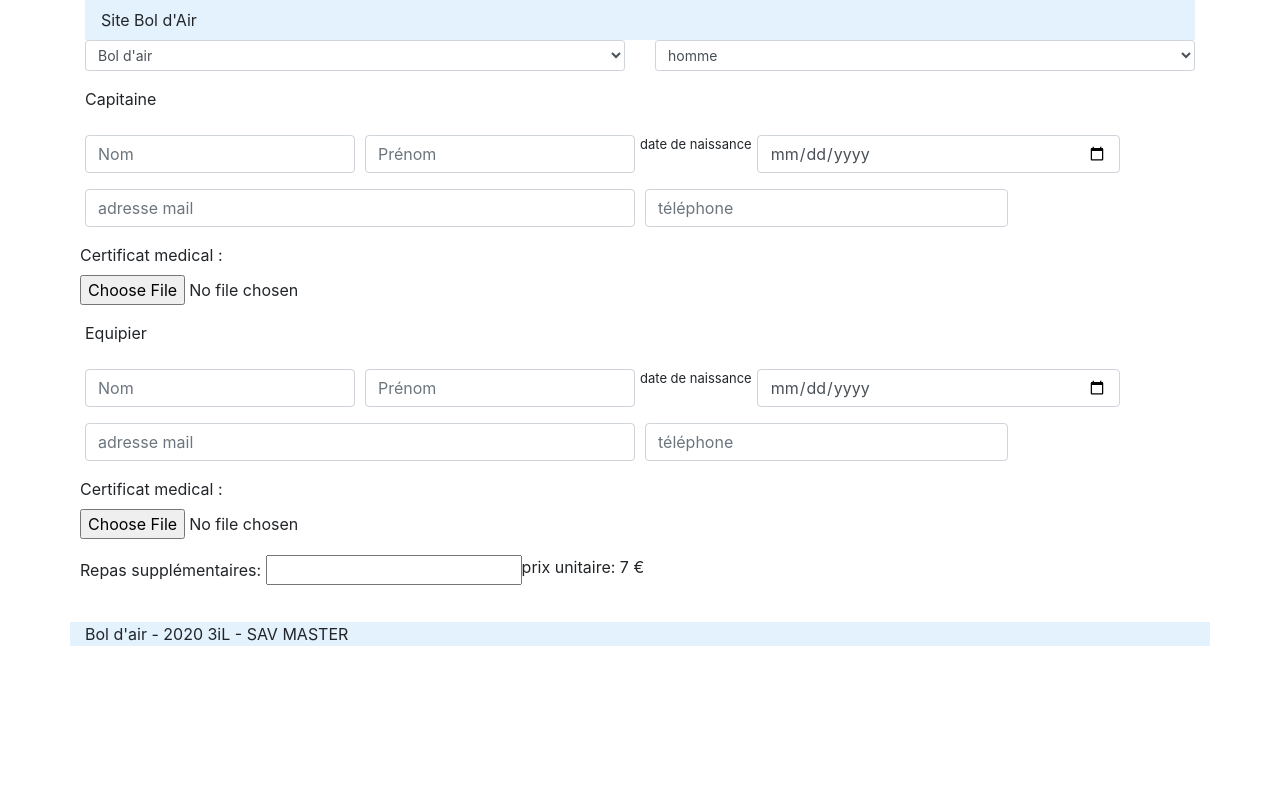
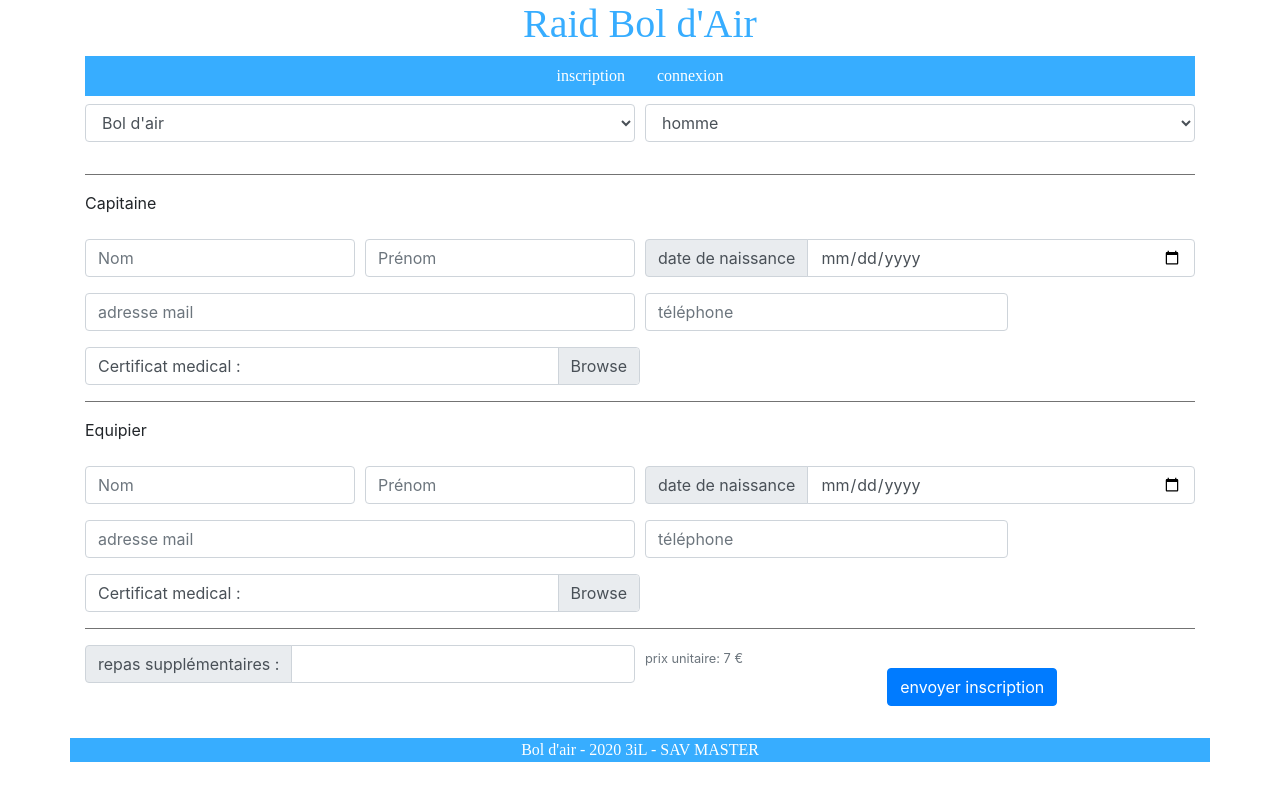
Before and after one commit to g11-sav-master/projet_web, a PHP site: page /index.php?action=inscription in a window 1280 px wide. Run offline with PHP 8.4, Linux system fonts and the light colour scheme.

Commit message:
mise en forme formulaire inscription

```diff
--- a/form_inscri.php.html
+++ b/form_inscri.php.html
@@ -1,17 +1,18 @@
 <div class="container">
     <form method="post" action="inscription">
-        <div class="form-group ">
-            <div class="row">
-                <div class="col-sm">
-                <select class="form-control form-control-sm">
+            <div class="form-row">
+                <div class="form-group col-md-6">
+                    <label></label>
+                    <select class="form-control">
                     <option>Bol d'air</option>
                     <option>Mini Bol d'air</option>
                     <option>Bol d'eau</option>
                     <option>Mini Bol d'eau</option>
                 </select>
                 </div>
-                <div class="col-sm">
-                    <select class="form-control form-control-sm">
+                <div class="form-group col-md-6">
+                    <label></label>
+                    <select class="form-control ">
                         <option> homme </option>
                         <option> femme </option>
                         <option> mixte </option>
@@ -19,7 +20,7 @@
                         </select>
                 </div>
             </div>
-        </div>
+        <hr noshade>
         <div class="form-group">
                 <label> Capitaine </label>
         </div>
@@ -30,9 +31,13 @@
             <div class="form-group col-md-3">
                 <input type="text" class="form-control" id="prenomC" name="prenomC" placeholder="Prénom">
             </div>
-                <label style="font-size: small">date de naissance</label>
-            <div class="form-group col-md-4">
-                <input type="date" class="form-control" id="dateC" name="dateC" placeholder="date">
+            <div class="input-group col-md-6">
+                <div class="input-group mb-3">
+                    <div class="input-group-prepend">
+                        <span class="input-group-text" id="basic-addon1">date de naissance</span>
+                    </div>
+                    <input type="date" class="form-control" id="dateC" name="dateC">
+                </div>
             </div>
         </div>
         <div class="form-row">
@@ -43,12 +48,11 @@
                         <input type="tel" class="form-control" id="telC" name="telC" placeholder="téléphone">
                     </div>
                 </div>
-        <div class="form-row">
-            <div class="form-group">
-                <label> Certificat medical :</label>
-                <input type="file" class="form-control-file" id="certifmedC" name="certifmedC">
+            <div class="custom-file col-md-6">
+                <label class="custom-file-label"> Certificat medical :</label>
+                <input type="file" class="custom-file-input" id="certifmedP" name="certifmedP">
             </div>
-        </div>
+        <hr noshade>
         <div class="form-group">
             <label> Equipier </label>
         </div>
@@ -59,9 +63,13 @@
             <div class="form-group col-md-3">
                 <input type="text" class="form-control" id="prenomP" name="prenomP" placeholder="Prénom">
             </div>
-            <label style="font-size: small">date de naissance</label>
-            <div class="form-group col-md-4">
-                <input type="date" class="form-control" id="dateP" name="dateP" placeholder="date">
+            <div class="input-group col-md-6">
+                <div class="input-group mb-3">
+                    <div class="input-group-prepend">
+                        <span class="input-group-text" id="basic-addon1">date de naissance</span>
+                    </div>
+                    <input type="date" class="form-control" id="dateC" name="dateC">
+                </div>
             </div>
         </div>
         <div class="form-row">
@@ -72,20 +80,27 @@
                 <input type="tel" class="form-control" id="telP" name="telP" placeholder="téléphone">
             </div>
         </div>
+            <div class="custom-file col-md-6">
+                <label class="custom-file-label"> Certificat medical :</label>
+                <input type="file" class="custom-file-input" id="certifmedP" name="certifmedP">
+            </div>
+        <hr noshade>
         <div class="form-row">
-            <div class="form-group">
-                <label> Certificat medical :</label>
-                <input type="file" class="form-control-file" id="certifmedP" name="certifmedP">
+            <div class="form-group col-md-6">
+                <div class="input-group mb-2">
+                    <div class="input-group-prepend">
+                        <span class="input-group-text" id="basic-addon1">repas supplémentaires :</span>
+                    </div>
+                    <input type="number" class="form-control" id="nbrepas" name="nbrepas">
+                </div>
             </div>
+                <div class="form-group col-md-4">
+                    <small id="repasHelp" class="form-text text-muted">prix unitaire: 7 €</small>
+                    <input class="btn btn-primary offset-md-8" type="submit" name="submit" id="submit" value="envoyer inscription">
+                </div>
         </div>
-        <div class="form-row">
-            <div class="form-group">
-                <label> Repas supplémentaires:</label>
-                <input type="number" name="repas" id="repas">
-            </div>
-            <div class="form-group">
-                <label>prix unitaire: 7 €</label>
-            </div>
+        <div class="form-row ">
+
         </div>
     </form>
 </div>
--- a/index.php
+++ b/index.php
@@ -9,13 +9,23 @@ session_start();
     <body>
     <header>
         <div class="container">
-            <nav class="navbar navbar-light" style="background-color: #e3f2fd;">
+            <h1 class="text-center" style=" color: #37adff; font-family: 'Bebas Neue';">Raid Bol d'Air</h1>
+            <ul class="nav justify-content-center" style=" background-color: #37adff; font-family: 'Bebas Neue';">
+                    <li class="nav-item">
+                        <a  class="nav-link" style=" color: white; font-family: 'Bebas Neue';" href="index.php?action=inscription">inscription</a>
+                    </li>
+                <li class="nav-item">
+                    <a  class="nav-link" style=" color: white; font-family: 'Bebas Neue';" href="index.php">connexion</a>
+                </li>
                 <?php
                 if (isset($_SESSION["login"])){
                     echo '<span class="btn btn-secondary session"><a href="index.php?action=logout" style="color: white;">déconnexion</a> </span>';
                 }
+                if (isset($_GET["action"]) && $_GET["action"]=="inscription"){
+                    echo '';
+                }
                 ?>
-                Site Bol d'Air</nav>
+            </ul>
         </div>
     </header>
     <?php
@@ -42,7 +52,10 @@ session_start();
 
     ?>
     <footer>
-        <div class="container" style="background-color: #e3f2fd;"> Bol d'air - 2020 3iL - SAV MASTER</div>
+        <div class="container" style="background-color: #37adff; color: white; font-family: 'sansation'">
+            <p class="text-center">
+                Bol d'air - 2020 3iL - SAV MASTER
+            </p> </div>
     </footer>
     </body>
 </html>
```
Also changed, not shown: connexion_form.html (+9 -9 lines).
